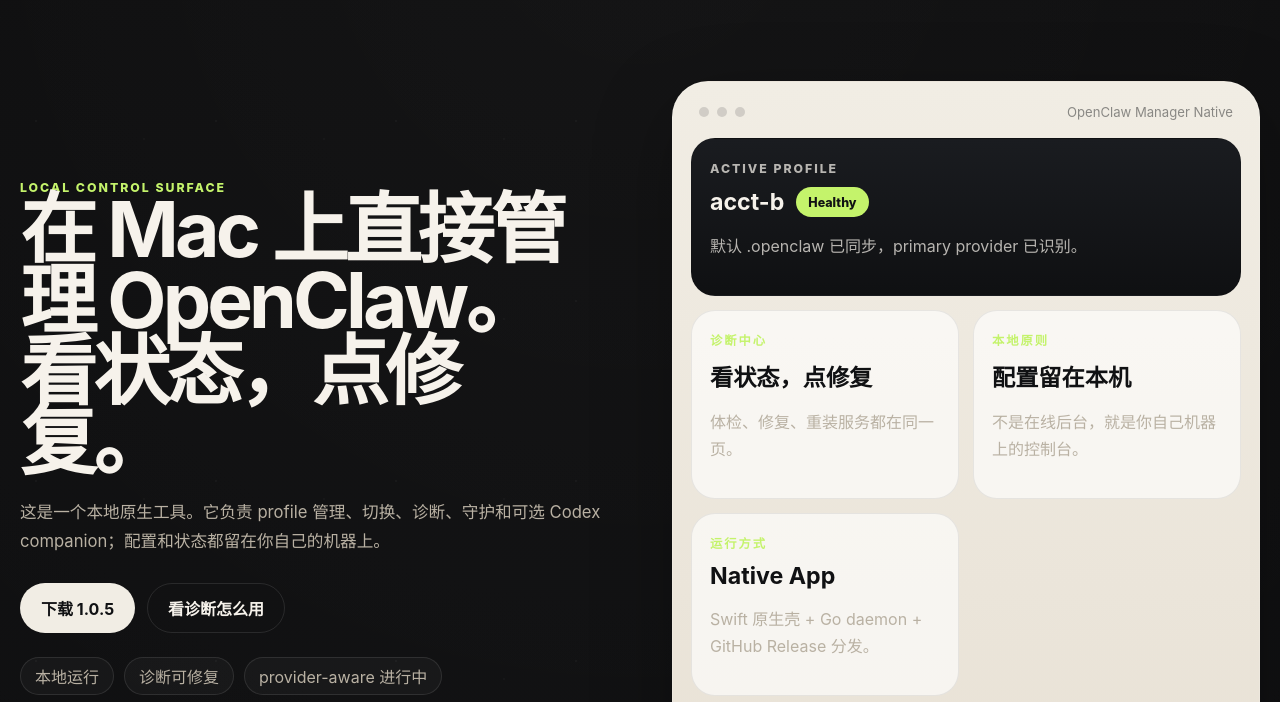
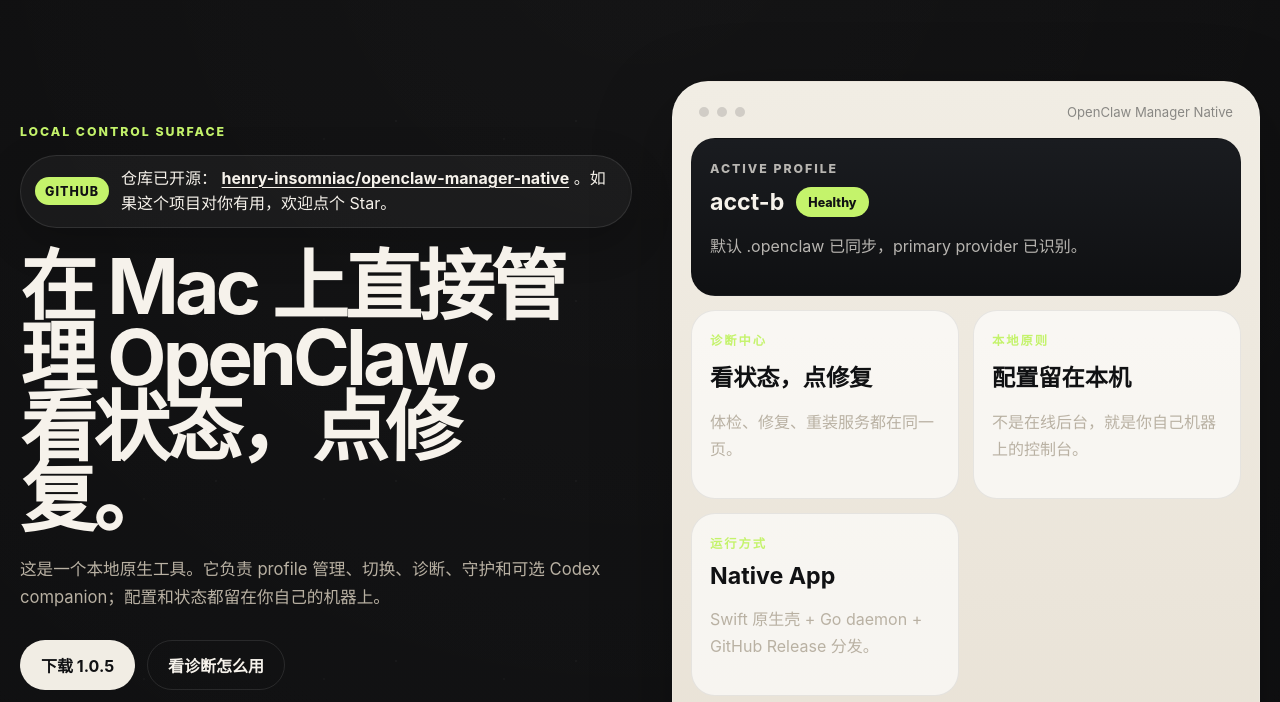
Before and after one commit to henry-insomniac/openclaw-manager-native-site, a website built with Vite: page index.html in a window 1280 px wide. Shown: the part 95-797 px from the top of the page. Built offline with nearby package versions, Linux system fonts and the light colour scheme.

Commit message:
Move GitHub star prompt to hero

```diff
--- a/src/main.js
+++ b/src/main.js
@@ -328,6 +328,14 @@
       <section class="hero" id="hero">
         <div class="hero-copy reveal reveal-delay-1">
           <p class="eyebrow">LOCAL CONTROL SURFACE</p>
+          <div class="hero-callout">
+            <span class="hero-callout-label">GitHub</span>
+            <p>
+              仓库已开源：
+              <a href="${repoPage}" target="_blank" rel="noreferrer">${releaseOwner}/${releaseRepo}</a>
+              。如果这个项目对你有用，欢迎点个 Star。
+            </p>
+          </div>
           <h1>在 Mac 上直接管理 OpenClaw。<span>看状态，点修复。</span></h1>
           <p class="hero-text">
             这是一个本地原生工具。它负责 profile 管理、切换、诊断、守护和可选 Codex companion；配置和状态都留在你自己的机器上。
--- a/src/style.css
+++ b/src/style.css
@@ -237,6 +237,45 @@
   font-size: clamp(3.6rem, 6vw, 6.5rem);
   line-height: 0.92;
   max-width: 11ch;
+}
+
+.hero-callout {
+  display: inline-flex;
+  align-items: center;
+  gap: 12px;
+  margin: 16px 0 24px;
+  padding: 10px 14px;
+  border: 1px solid var(--line);
+  border-radius: 999px;
+  background: rgba(255, 255, 255, 0.04);
+  box-shadow: var(--shadow-md);
+}
+
+.hero-callout-label {
+  display: inline-flex;
+  align-items: center;
+  min-height: 28px;
+  padding: 0 10px;
+  border-radius: 999px;
+  background: var(--accent);
+  color: var(--ink);
+  font-size: 0.78rem;
+  font-weight: 800;
+  letter-spacing: 0.08em;
+  text-transform: uppercase;
+}
+
+.hero-callout p {
+  margin: 0;
+  color: var(--text-1);
+  line-height: 1.6;
+}
+
+.hero-callout a {
+  font-weight: 700;
+  text-decoration: underline;
+  text-decoration-thickness: 1px;
+  text-underline-offset: 0.16em;
 }
 
 .hero h1 span {
@@ -833,6 +872,11 @@
     padding-top: 64px;
   }
 
+  .hero-callout {
+    display: flex;
+    border-radius: 24px;
+  }
+
   .hero h1 {
     max-width: none;
   }
```
